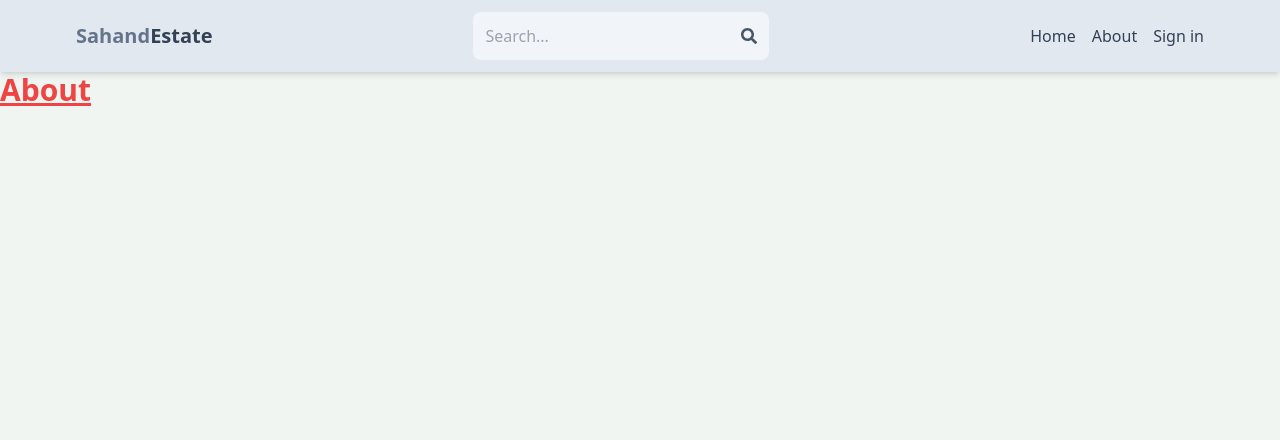
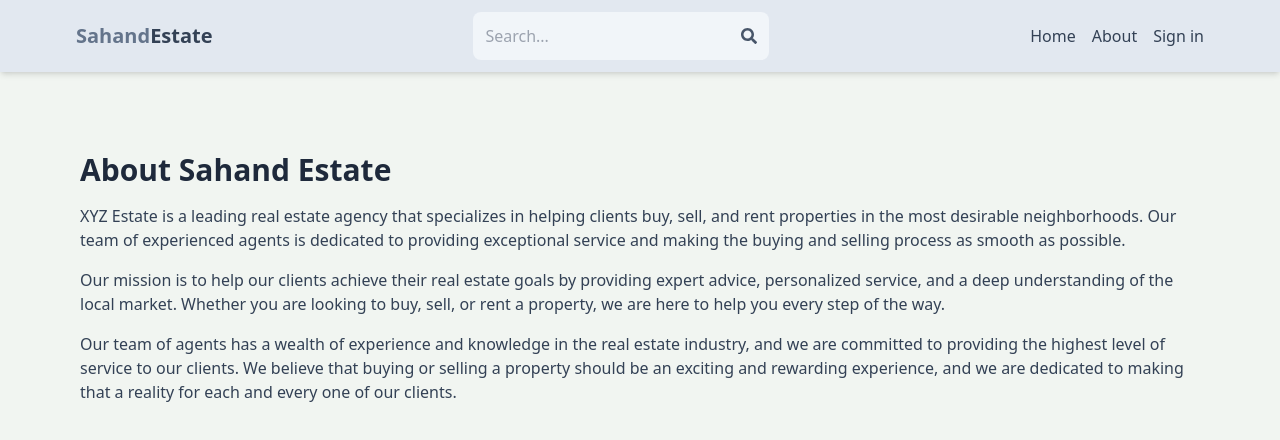
Before and after one commit to SapnaKumawat/MERN-Estate, a React (Vite) app in the folder client/: page /about in a window 1280 px wide. Shown: the top 440 px of the page. Built offline with nearby package versions, Linux system fonts and the light colour scheme; no server answers.

Commit message:
Completed about page

```diff
--- a/client/index.html
+++ b/client/index.html
@@ -2,7 +2,6 @@
 <html lang="en">
   <head>
     <meta charset="UTF-8" />
-    <link rel="icon" type="image/svg+xml" href="/vite.svg" />
     <meta name="viewport" content="width=device-width, initial-scale=1.0" />
     <title>MERN-Estate</title>
   </head>
--- a/client/src/Pages/About.jsx
+++ b/client/src/Pages/About.jsx
@@ -2,8 +2,13 @@
 
 export default function About() {
   return (
-    <div className="text-3xl font-bold underline text-red-500">
-        About
+    <div className='py-20 px-4 max-w-6xl mx-auto'>
+      <h1 className='text-3xl font-bold mb-4 text-slate-800'>About Sahand Estate</h1>
+      <p className='mb-4 text-slate-700'>XYZ Estate is a leading real estate agency that specializes in helping clients buy, sell, and rent properties in the most desirable neighborhoods. Our team of experienced agents is dedicated to providing exceptional service and making the buying and selling process as smooth as possible.</p>
+      <p className='mb-4 text-slate-700'>
+      Our mission is to help our clients achieve their real estate goals by providing expert advice, personalized service, and a deep understanding of the local market. Whether you are looking to buy, sell, or rent a property, we are here to help you every step of the way.
+      </p>
+      <p className='mb-4 text-slate-700'>Our team of agents has a wealth of experience and knowledge in the real estate industry, and we are committed to providing the highest level of service to our clients. We believe that buying or selling a property should be an exciting and rewarding experience, and we are dedicated to making that a reality for each and every one of our clients.</p>
     </div>
   )
 }
```
